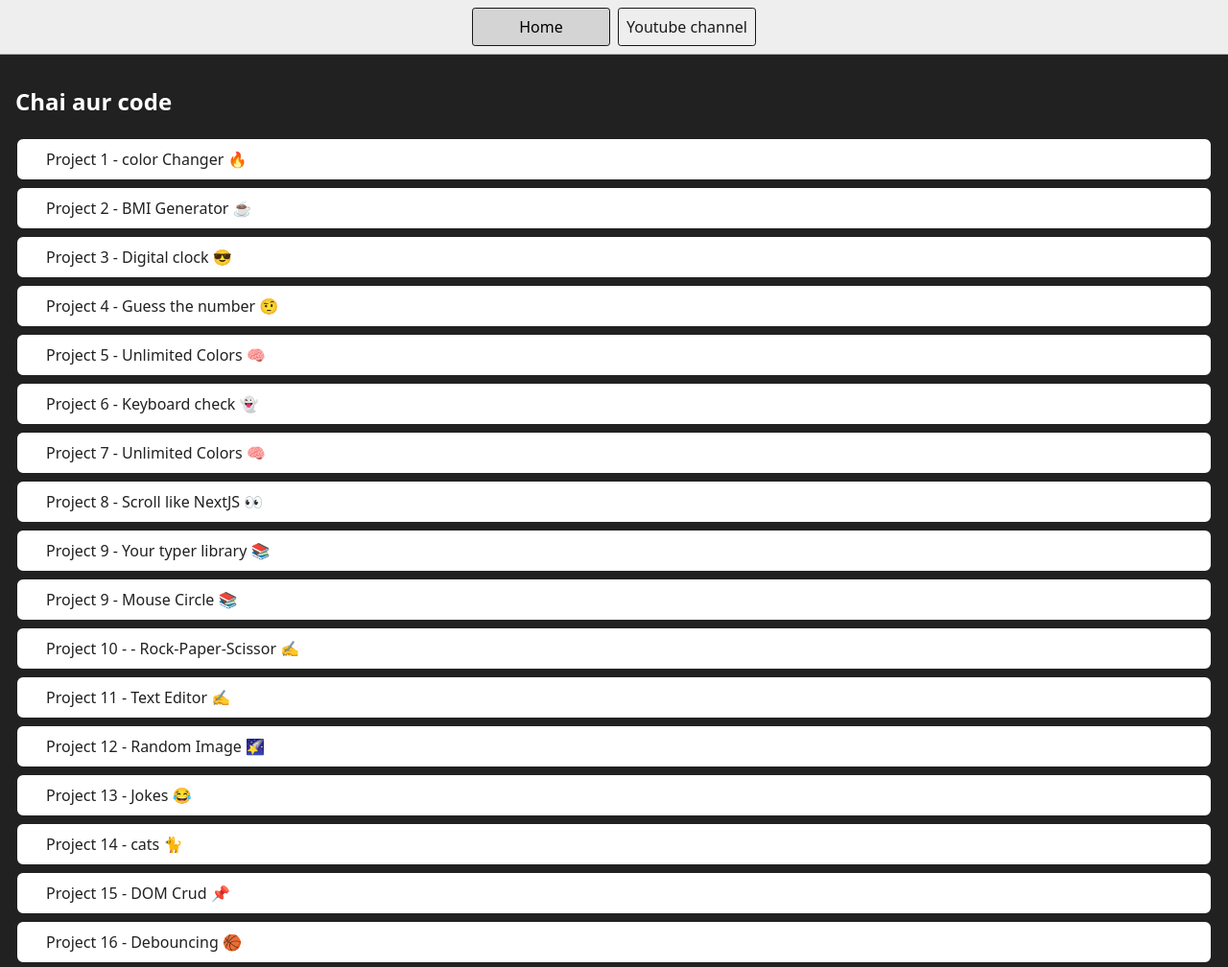
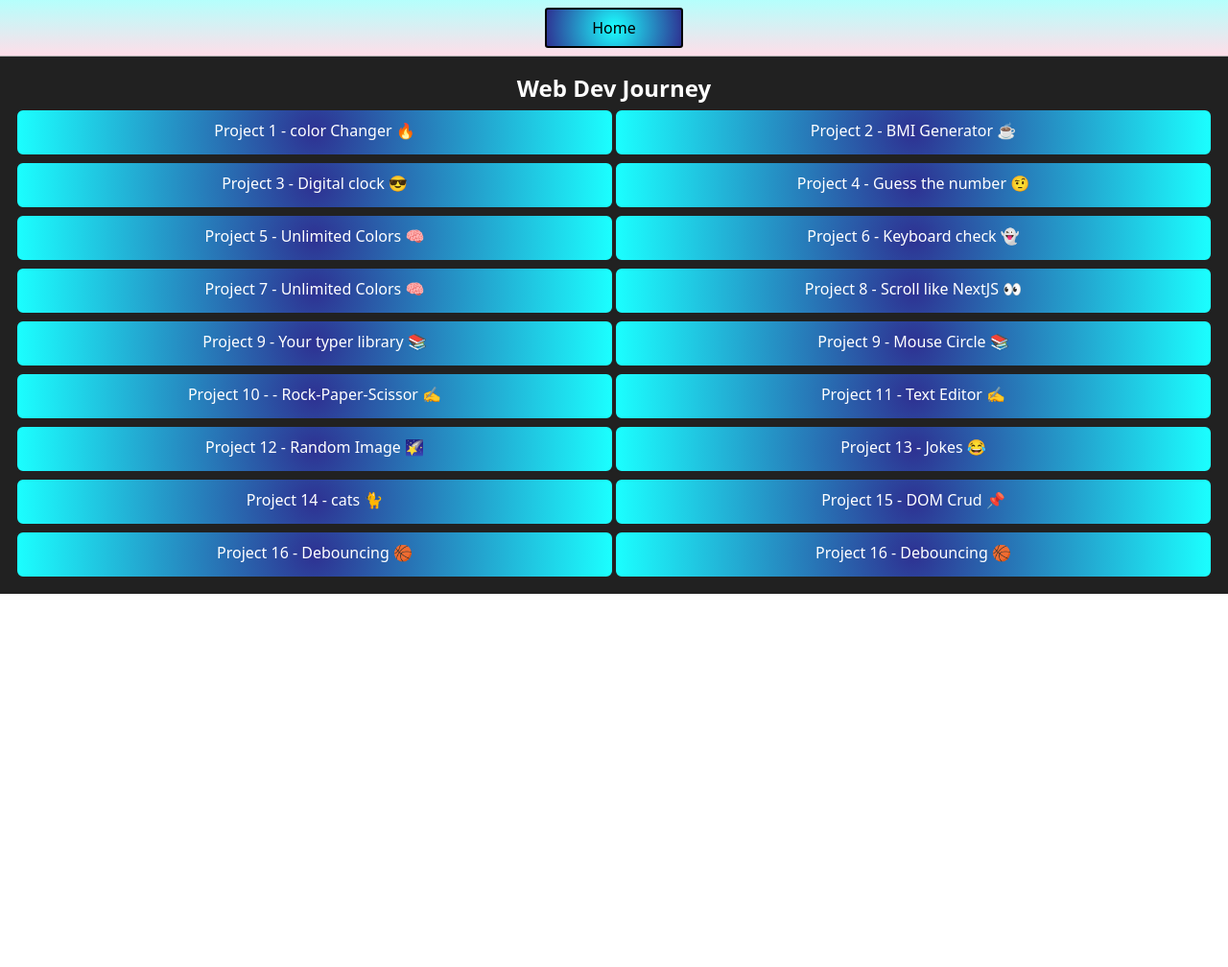
Before and after one commit to muhammad-mohsin-siddique/MERN, a plain HTML site: page JavaScript_Projects/index.html in a window 1280 px wide. Shown: the whole page at 96% size. After the commit the page ends 800 px from the top, so only its background shows below. Drawn offline with Linux system fonts and the light colour scheme.

Commit message:
project uploaded

```diff
--- a/JavaScript_Projects/index.html
+++ b/JavaScript_Projects/index.html
@@ -9,12 +9,9 @@
   <body style="background-color: #212121; color: #fff">
     <nav>
       <a href="index.html" aria-current="page">Home</a>
-      <a target="_blank" href="https://www.youtube.com/@chaiaurcode"
-        >Youtube channel</a
-      >
     </nav>
-    <main>
-      <h1>Chai aur code</h1>
+    <div class="container">
+      <h1>Web Dev Journey</h1>
       <div class="projects">
         <a class="project-link" href="./1_Color_Changer/index.html"
           >Project 1 - color Changer 🔥</a
@@ -67,7 +64,10 @@
         <a class="project-link" href="./16-debounce/index.html"
           >Project 16 - Debouncing 🏀
         </a>
+        <a class="project-link" href="./16-debounce/index.html"
+        >Project 16 - Debouncing 🏀
+      </a>
       </div>
-    </main>
+    </div>
   </body>
 </html>
--- a/JavaScript_Projects/style.css
+++ b/JavaScript_Projects/style.css
@@ -1,8 +1,10 @@
 * {
+    margin: 0;
+    padding: 0;
     box-sizing: border-box;
   }
 
-  body {
+  html,body {
     margin: 0;
     font-family: system-ui, sans-serif;
     color: black;
@@ -17,7 +19,9 @@
     padding: 0.5rem;
     gap: 0.5rem;
     border-bottom: solid 1px #aaa;
-    background-color: #eee;
+    background-color: #FFDEE9;
+background-image: linear-gradient(0deg, #FFDEE9 0%, #B5FFFC 100%);
+
   }
 
   nav a {
@@ -25,10 +29,12 @@
     min-width: 9rem;
     padding: 0.5rem;
     border-radius: 0.2rem;
-    border: solid 1px rgb(22, 22, 22);
+    border: solid 2px black;
     text-align: center;
     text-decoration: none;
     color: #1b1b1b;
+    background: rgb(46,49,146);
+    background: radial-gradient(circle, rgba(27,255,255,1) 0%, rgba(46,49,146,1) 100%);
   }
 
   nav a[aria-current='page'] {
@@ -36,26 +42,30 @@
     background-color: #d4d4d4;
   }
 
-  main {
+  .container {
     padding: 1rem;
+    text-align: center;
   }
 
   h1 {
     font-weight: bold;
     font-size: 1.5rem;
   }
-
   .projects {
     display: flex;
-    flex-direction: column;
+    flex-wrap: wrap;
   }
-
   .project-link {
-    background-color: #fff;
+    width: 50%;
+    height: 50px;
+    background: rgb(46,49,146);
+    background: radial-gradient(circle, rgba(46,49,146,1) 0%, rgba(27,255,255,1) 100%);
     padding: 10px 30px;
     border-radius: 8px;
-    color: #212121;
+    color: #ffff;
     text-decoration: none;
     border: 2px solid #212121;
     margin-top: 5px;
+    text-align: center;
+
   }
```
Also changed, not shown: 1 other file.
